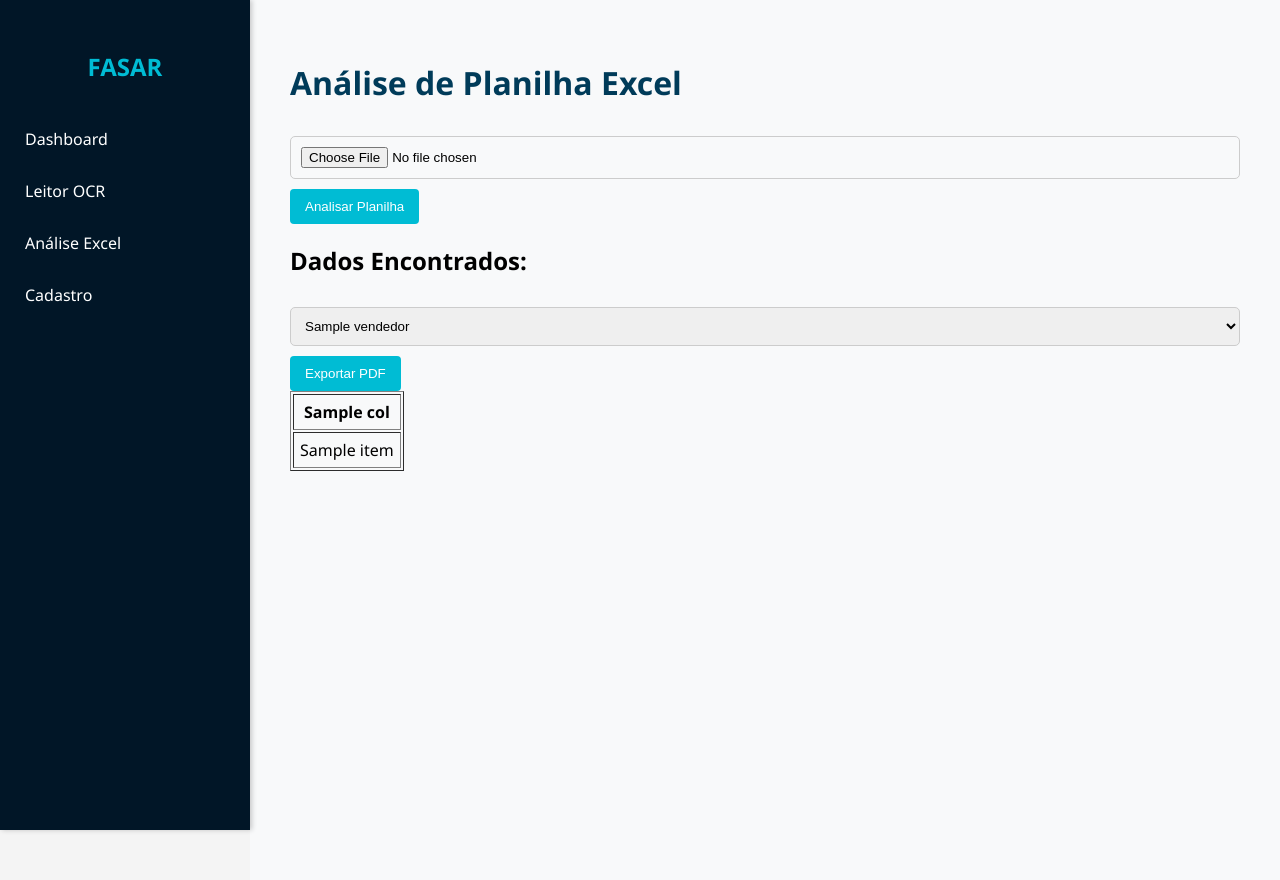
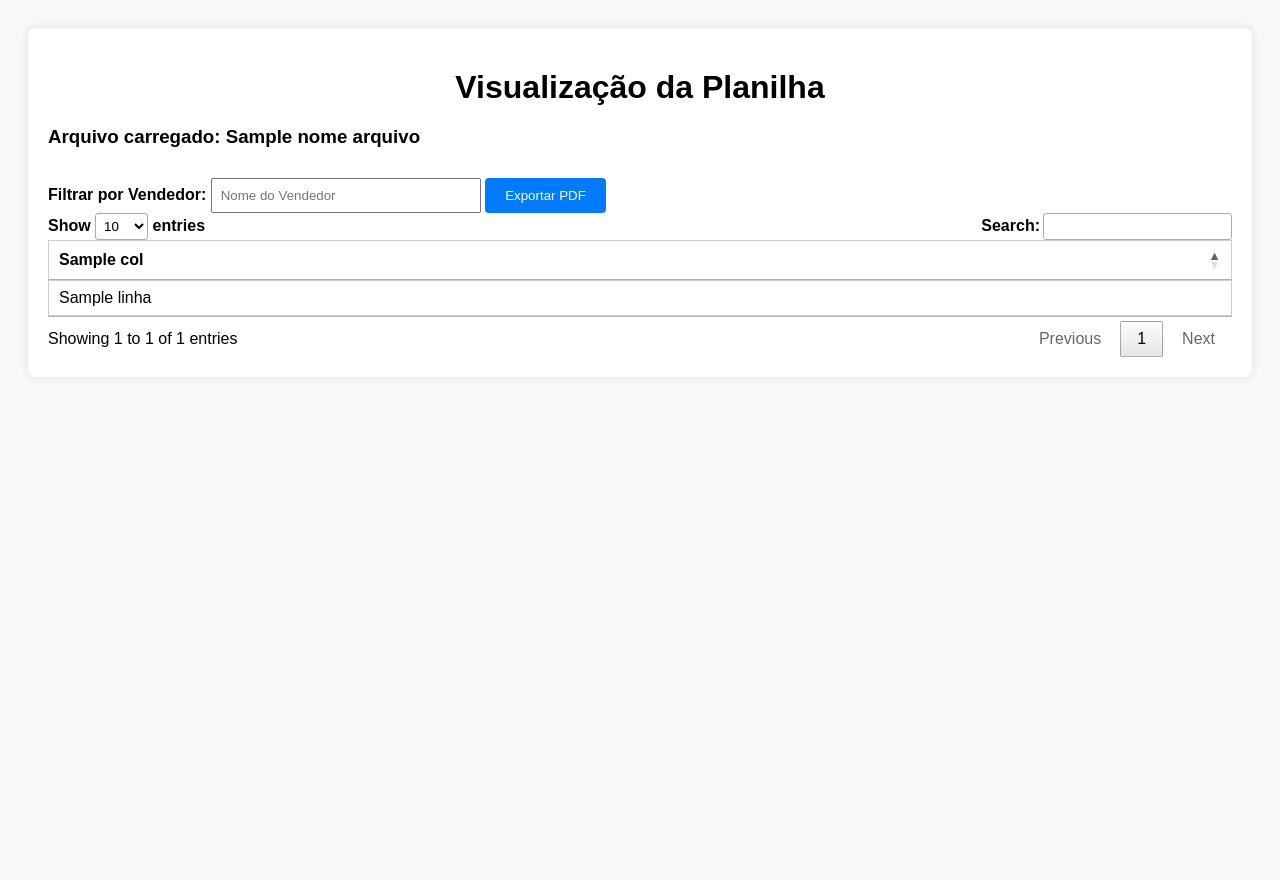
Before and after one commit to klebertxquer/FASAR-Gest-o-Inteligente-de-Recibos-e-Desempenho, a Flask app: template templates/excel.html in a window 1280 px wide. After the commit the page ends 357 px from the top, so only its background shows below. Run offline with Flask 3, Linux system fonts and the light colour scheme; the template is opened without the code that fills it: most values are stand-ins (such as "Sample title", 1, 10 or a date in 2020); parts of the project's set-up code (start-up, migrations or seed data) failed here and were passed over; some libraries are stand-ins or nearby versions.

Commit message:
Update excel.html

```diff
--- a/templates/excel.html
+++ b/templates/excel.html
@@ -1,29 +1,47 @@
-{% extends "layout.html" %}
-{% block content %}
-<h1>Análise de Planilha Excel</h1>
+<!DOCTYPE html>
+<html lang="pt-BR">
+<head>
+  <meta charset="UTF-8">
+  <title>Visualizar Planilha Excel</title>
+  <link rel="stylesheet" href="https://cdn.datatables.net/1.13.6/css/jquery.dataTables.min.css">
+  <script src="https://code.jquery.com/jquery-3.7.1.min.js"></script>
+  <script src="https://cdn.datatables.net/1.13.6/js/jquery.dataTables.min.js"></script>
+  <style>
+    body { font-family: Arial, sans-serif; background: #f8f8f8; padding: 20px; }
+    .container { background: white; padding: 20px; border-radius: 8px; box-shadow: 0 0 10px rgba(0,0,0,0.1); }
+    h1 { text-align: center; margin-bottom: 20px; }
+    table { width: 100%; border-collapse: collapse; }
+    th, td { padding: 8px 12px; border: 1px solid #ccc; }
+    form { margin-top: 20px; }
+    label { font-weight: bold; }
+    input[type="text"] { padding: 8px; width: 250px; }
+    button { padding: 10px 20px; margin-top: 10px; background: #007BFF; color: white; border: none; border-radius: 4px; }
+    button:hover { background: #0056b3; cursor: pointer; }
+  </style>
+</head>
+<body>
+  <div class="container">
+    <h1>Visualização da Planilha</h1>
 
-<form action="/excel" method="post" enctype="multipart/form-data">
-  <input type="file" name="arquivo_excel" accept=".xlsx" required>
-  <button type="submit">Analisar Planilha</button>
+    {% if nome_arquivo %}
+      <h3>Arquivo carregado: {{ nome_arquivo }}</h3>
+
+      <form method="POST" action="/exportar_pdf">
+        <input type="hidden" name="arquivo_excel" value="{{ nome_arquivo }}">
+        <label for="vendedor">Filtrar por Vendedor:</label>
+        <input type="text" id="vendedor" name="vendedor" placeholder="Nome do Vendedor">
+        <button type="submit">Exportar PDF</button>
       </form>
 
-{% if colunas %}
-  <h2>Dados Encontrados:</h2>
-  <form action="/exportar_pdf" method="post">
-    <input type="hidden" name="arquivo_excel" value="{{ nome_arquivo }}">
-    <select name="vendedor">
-      {% for item in dados %}
-        <option value="{{ item['Vendedor'] }}">{{ item['Vendedor'] }}</option>
-      {% endfor %}
-    </select>
-    <button type="submit">Exportar PDF</button>
-  </form>
-  <table border="1" cellpadding="6">
+      <table id="tabela_excel">
+        <thead>
           <tr>
             {% for col in colunas %}
               <th>{{ col }}</th>
             {% endfor %}
           </tr>
+        </thead>
+        <tbody>
           {% for linha in dados %}
             <tr>
               {% for col in colunas %}
@@ -31,6 +49,21 @@
               {% endfor %}
             </tr>
           {% endfor %}
+        </tbody>
       </table>
+    {% else %}
+      <p>Nenhum arquivo Excel foi carregado.</p>
     {% endif %}
-{% endblock %}
+  </div>
+
+  <script>
+    $(document).ready(function () {
+      $('#tabela_excel').DataTable({
+        language: {
+          url: "//cdn.datatables.net/plug-ins/1.13.6/i18n/pt-BR.json"
+        }
+      });
+    });
+  </script>
+</body>
+</html>
```
Lines whose indentation alone changed are shown as unchanged.
